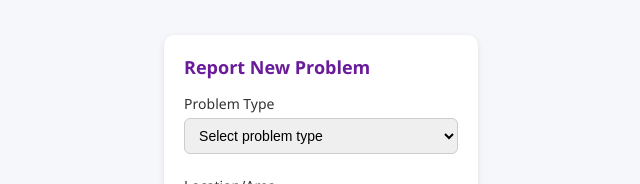
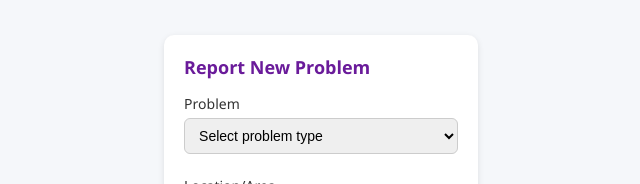
Before and after one commit to sourabhyelpale/Sub-Station-Management-System-, a React (Create React App) app: page /ReportProblem in a window 1280 px wide. Shown: the part 231-415 px from the top of the page, without its empty margins (319-959 px from the left). Built offline with nearby package versions, Linux system fonts and the light colour scheme.

Commit message:
second-commit

```diff
--- a/src/Pages/ReportProblem.jsx
+++ b/src/Pages/ReportProblem.jsx
@@ -15,7 +15,7 @@ const ReportProblem = () => {
       <h3>Report New Problem</h3>
 
       <form onSubmit={handleSubmit}>
-        <label>Problem Type</label>
+        <label>Problem</label>
         <select required>
           <option value="">Select problem type</option>
           <option>Power Outage</option>
```
